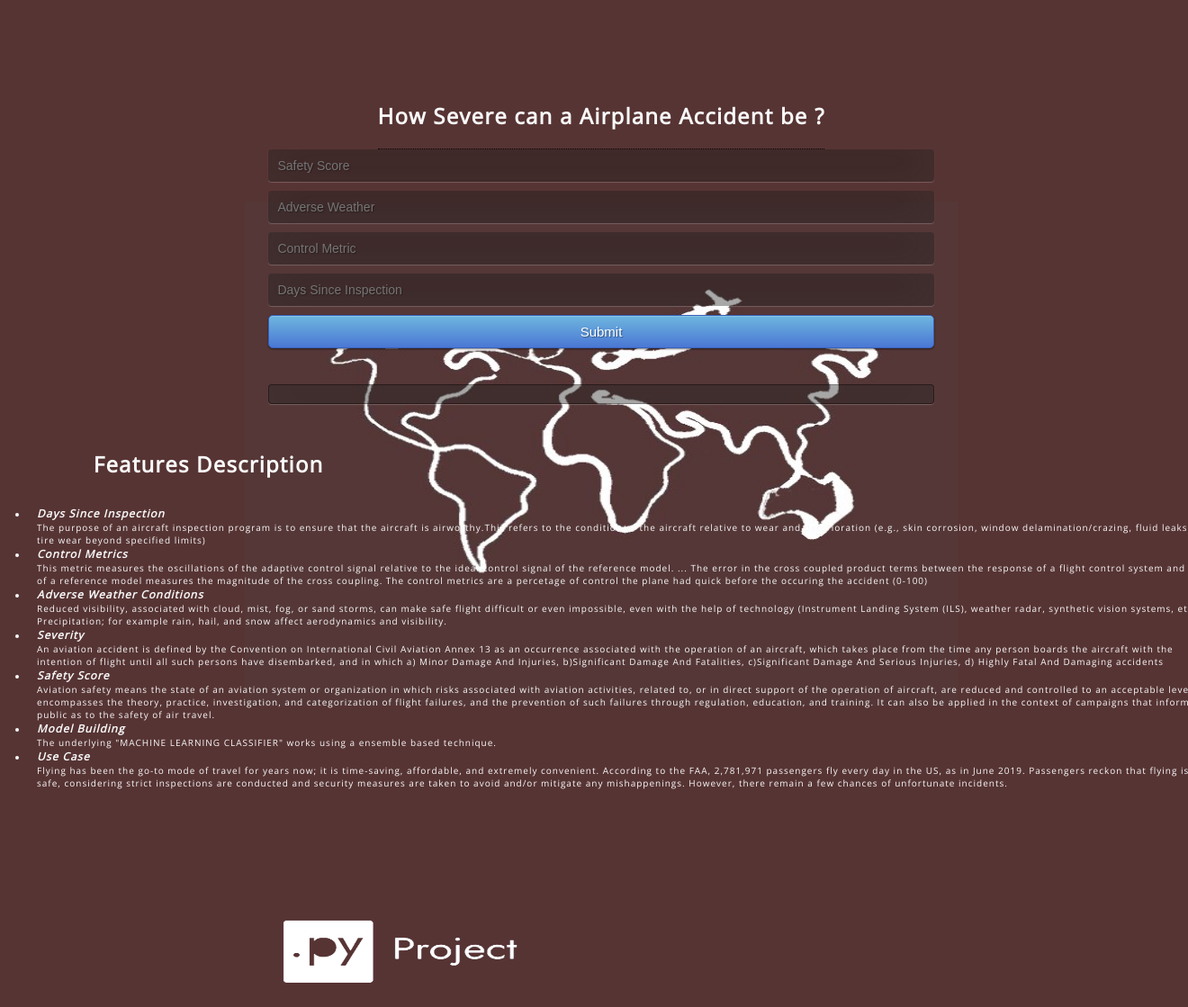
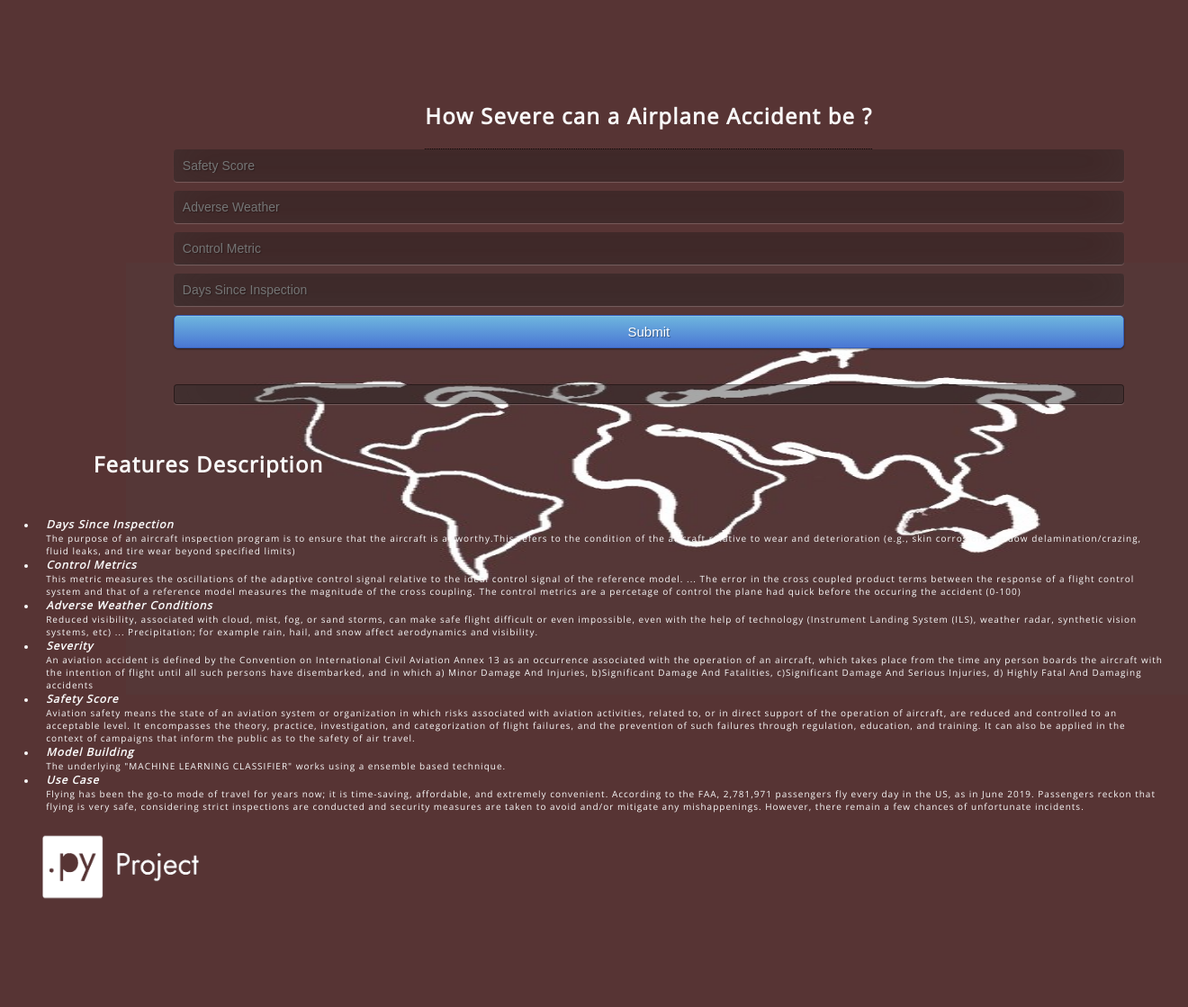
Before and after one commit to vigneshvenkat22/How-Severe-can-airplane-accident-be, a Flask app: page / in a window 1320 px wide; the page is wider, and only the part inside the window is pictured. Shown: that part at 90% size. After the commit the page ends 999 px from the top of that part, so only its background shows below. Run offline with Flask 2, Linux system fonts and the light colour scheme; parts of the project's set-up code (start-up, migrations or seed data) failed here and were passed over.

Commit message:
git commit

```diff
--- a/static/css/style.css
+++ b/static/css/style.css
@@ -130,16 +130,17 @@ form {
     z-index: -1;
     position: absolute;
     display: block;
-    margin-left: 20%;
-    margin-right: 20%;
-    width: 60%;
-    height: 70%;
-    margin-top: 10%;
+    margin-left: 10%;
+    margin-right: 1%;
+    width: 90%;
+    height: 60%;
+    margin-top: 200px;
 }
 
 body {
     width: 100%;
-    z-index: 1 height: 100%;
+    z-index: 1;
+    height: 100%;
     font-family: 'Open Sans', sans-serif;
     color: #f9f9f9;
     text-align: center;
@@ -165,8 +166,8 @@ body {
 
 .login {
     margin-top: 7%;
-    margin-left: 22%;
-    margin-right: 22%;
+    margin-left: 14%;
+    margin-right: 6%;
 }
 
 .login h1 {
@@ -178,8 +179,8 @@ body {
 
 .output {
     margin-top: 3%;
-    margin-left: 22%;
-    margin-right: 22%;
+    margin-left: 14%;
+    margin-right: 6%;
 }
 
 .output h2 {
@@ -218,10 +219,10 @@ body {
 }
 
 ul {
-    display: inline-table;
+    display: inline;
     text-align: left;
     font-size: 10px;
-    margin-left: -4%;
+    margin-left: -8%;
     margin-right: -5%;
 }
 
@@ -232,10 +233,11 @@ ul {
 }
 
 .about {
-
+display: block;
     padding: 20px 20px;
         margin-left: 1%;
     margin-right: 1%;
+
 }
 
 ul div {
@@ -305,16 +307,16 @@ input:focus {
 
 .tooltip .tooltiptext {
     visibility: hidden;
-    width: 120px;
-    background-color: black;
-    color: #fff;
+    width: 320px;
+    background-color: white;
+    color: #000000;
     text-align: center;
     border-radius: 6px;
-    padding: 5px 0;
+    padding: 3px 2px;
     position: absolute;
     z-index: 16;
     top: -5px;
-    right: 110%;
+    left: 11%;
     font-size: 14px;
 }
 .tooltipmsg .tooltiptextmsg {
@@ -409,7 +411,8 @@ visibility: visible;
 
 
 .bottom img {
-    width: 300px;
+    width: 200px;
     height: 100px;
+    margin: 0 ;
 
 }
--- a/templates/index.html
+++ b/templates/index.html
@@ -26,13 +26,13 @@
         <div class="tooltipmsg">
             <span class="tooltiptextmsg">Now Imagine you have been hired by a leading airline. You are required to build Machine Learning models to anticipate and classify the severity of any airplane accident based on past incidents. With this, all airlines, even the entire aviation industry, can predict the severity of airplane accidents caused due to various factors and, correspondingly…
             </span>
-            <h2 style="text-shadow: salmon;">How Severe can a Airplane Accident be ? </h2>
+            <h2 >How Severe can a Airplane Accident be ? </h2>
         </div>
         <!-- Main Input For Receiving Query to our ML -->
-        <form action='../predict' method="post">
+        <form  autocomplete="off" action='../predict' method="post" >
             <div class="tooltip">
                 <span class="tooltiptext">Safety score 1 - 100</span>
-                <input type="text" name="Safety_Score" placeholder="Safety Score" required="required" />
+                <input autocomplete="False" type="text" name="Safety_Score" placeholder="Safety Score" required="required" />
             </div>
             <div class="tooltip">
                 <span class="tooltiptext">Adverse weather range from Good 0 to 2.36 (bad).</span>
```
